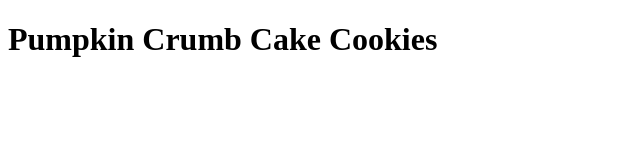
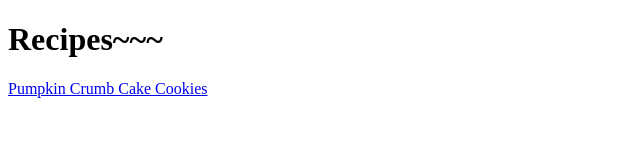
Before and after one commit to twee-256/recipes-doc, a plain HTML site: page index.html in a window 1280 px wide. Shown: the whole page, without its empty margins (0-640 px from the left). Drawn offline with Linux system fonts and the light colour scheme.

Commit message:
Corrected link placement

```diff
--- a/index.html
+++ b/index.html
@@ -8,8 +8,8 @@
 </head>
 
 <body>
-    <h1>Pumpkin Crumb Cake Cookies</h1>
-    <a href="recipes/pumpkin-crumb.html"></a>
+    <h1>Recipes~~~</h1>
+    <a href="recipes/pumpkin-crumb.html">Pumpkin Crumb Cake Cookies</a>
 
 </body>
 
```
Also changed, not shown: recipes/pumpkin-crumb.html (+17 -1 lines).
